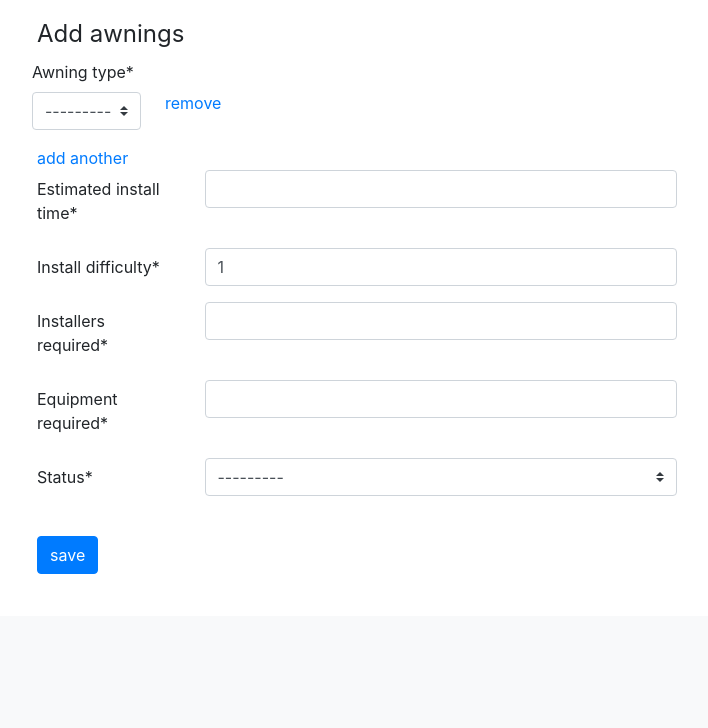
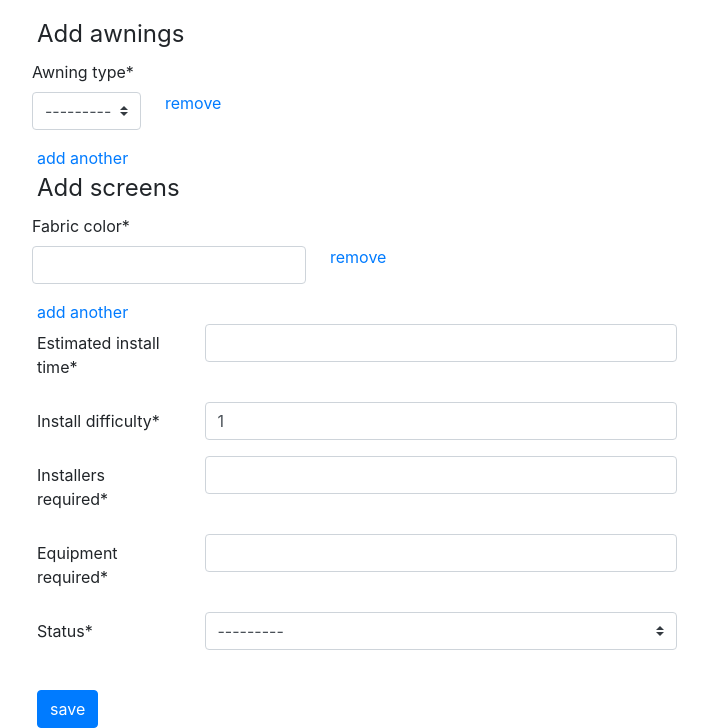
Before and after one commit to alexyoung612/Quotera, a Django app: page /quotes/create/ in a window 1280 px wide. Shown: the part 184-912 px from the top of the page, without its empty margins (283-991 px from the left). Before the commit the page ends 758 px from the top, so only its background shows below. Run offline with Django 3.2, Linux system fonts and the light colour scheme; the visitor is signed in with stand-in values (Sample User, id 1); data that the repository does not hold is empty; some libraries are stand-ins or nearby versions.

Commit message:
added screens model and formset to quotes

```diff
--- a/quotes/forms.py
+++ b/quotes/forms.py
@@ -1,12 +1,12 @@
+import re
+
 from crispy_forms.helper import FormHelper
 from crispy_forms.layout import Layout, Field, Fieldset, Div, HTML, ButtonHolder, Submit, Row
 from django import forms
 from django.forms.models import inlineformset_factory
 
 from .custom_layout_object import Formset
-from .models import Awning, Quote
-
-import re
+from .models import Awning, Screen, Quote
 
 
 class AwningForm(forms.ModelForm):
@@ -33,6 +33,33 @@ class AwningForm(forms.ModelForm):
 
 AwningFormSet = inlineformset_factory(
     Quote, Awning, form=AwningForm, fields=['awning_type'], extra=1,
+    can_delete=True
+)
+
+class ScreenForm(forms.ModelForm):
+
+    class Meta:
+        model = Screen
+        fields = ('fabric_color', 'quote',)
+
+    def __init__(self, *args, **kwargs):
+        super().__init__(*args, **kwargs)
+
+        formtag_prefix = re.sub('-[0-9]+$', '', kwargs.get('prefix', ''))
+
+        self.helper = FormHelper(self)
+        self.helper.form_tag = False
+        self.helper.render_hidden_fields = True
+        self.helper.layout = Layout(
+            Row(
+                Field('fabric_color'),
+                Field('DELETE'),
+                css_class='formset_row-{}'.format(formtag_prefix)
+            )
+        )
+
+ScreenFormSet = inlineformset_factory(
+    Quote, Screen, form=ScreenForm, fields=['fabric_color'], extra=1,
     can_delete=True
 )
 
@@ -63,6 +90,10 @@ class QuoteForm(forms.ModelForm):
                     'Add awnings',
                     Formset('awnings')
                 ),
+                Fieldset(
+                    'Add screens',
+                    Formset('screens')
+                ),
                 Field('estimated_install_time'),
                 Field('install_difficulty'),
                 Field('installers_required'),
--- a/quotes/models.py
+++ b/quotes/models.py
@@ -1,6 +1,7 @@
 from django.db import models
 from django.core.validators import MaxValueValidator, MinValueValidator
 from django.contrib.auth.models import User
+
 
 class Customer(models.Model):
     name = models.CharField(max_length=200)
@@ -52,3 +53,7 @@ class Awning(models.Model):
 
     def __str__(self):
         return self.awning_type.name
+
+class Screen(models.Model):
+    quote = models.ForeignKey(Quote, on_delete=models.PROTECT)
+    fabric_color = models.CharField(max_length=20)
--- a/quotes/templates/quotes/quote_form.html
+++ b/quotes/templates/quotes/quote_form.html
@@ -6,7 +6,5 @@
   <form method="post">
     {% csrf_token %}
     {% crispy form %}
-    <!-- {{ form|crispy }} -->
-    <!-- <button type="submit" class="btn btn-success">Save Quote</button> -->
   </form>
 {% endblock %}
--- a/quotes/views.py
+++ b/quotes/views.py
@@ -1,5 +1,5 @@
 from django.http import HttpResponse, Http404
-from django.shortcuts import get_object_or_404, render
+from django.shortcuts import get_object_or_404
 from django.views.generic import CreateView, UpdateView, ListView
 from django.urls import reverse
 from django.contrib.auth.decorators import login_required
@@ -7,7 +7,7 @@ from django.contrib.auth.mixins import LoginRequiredMixin, PermissionRequiredMix
 from django.db import transaction
 
 from .models import Quote
-from .forms import AwningFormSet, QuoteForm
+from .forms import AwningFormSet, ScreenFormSet, QuoteForm
 
 @login_required
 def email_draft(request, quote_id):
@@ -24,19 +24,25 @@ class QuoteCreateView(LoginRequiredMixin, PermissionRequiredMixin, CreateView):
         data = super(QuoteCreateView, self).get_context_data(**kwargs)
         if self.request.POST:
             data['awnings'] = AwningFormSet(self.request.POST)
+            data['screens'] = ScreenFormSet(self.request.POST)
         else:
             data['awnings'] = AwningFormSet()
+            data['screens'] = ScreenFormSet()
         return data
 
     def form_valid(self, form):
         context = self.get_context_data()
         awnings = context['awnings']
+        screens = context['screens']
         with transaction.atomic():
             form.instance.written_by = self.request.user
             self.object = form.save()
             if awnings.is_valid():
                 awnings.instance = self.object
                 awnings.save()
+            if screens.is_valid():
+                screens.instance = self.object
+                screens.save()
         return super(QuoteCreateView, self).form_valid(form)
 
     def get_success_url(self):
@@ -53,8 +59,10 @@ class QuoteUpdateView(LoginRequiredMixin, PermissionRequiredMixin, UpdateView):
         data = super(QuoteUpdateView, self).get_context_data(**kwargs)
         if self.request.POST:
             data['awnings'] = AwningFormSet(self.request.POST, instance=self.object)
+            data['screens'] = ScreenFormSet(self.request.POST, instance=self.object)
         else:
             data['awnings'] = AwningFormSet(instance=self.object)
+            data['screens'] = ScreenFormSet(instance=self.object)
         return data
 
     def get_object(self, queryset=None):
@@ -64,12 +72,16 @@ class QuoteUpdateView(LoginRequiredMixin, PermissionRequiredMixin, UpdateView):
     def form_valid(self, form):
         context = self.get_context_data()
         awnings = context['awnings']
+        screens = context['screens']
         with transaction.atomic():
             form.instance.written_by = self.request.user
             self.object = form.save()
             if awnings.is_valid():
                 awnings.instance = self.object
                 awnings.save()
+            if screens.is_valid():
+                screens.instance = self.object
+                screens.save()
         return super(QuoteUpdateView, self).form_valid(form)
 
     def get_success_url(self):
```
Also changed, not shown: quotes/migrations/0008_screen.py (added).
